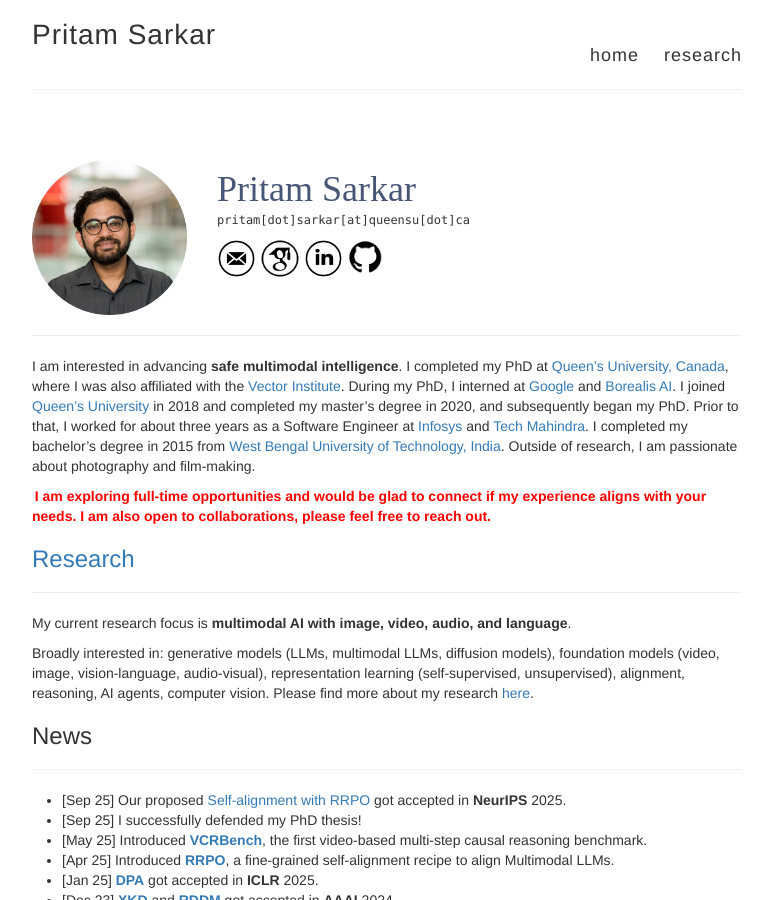
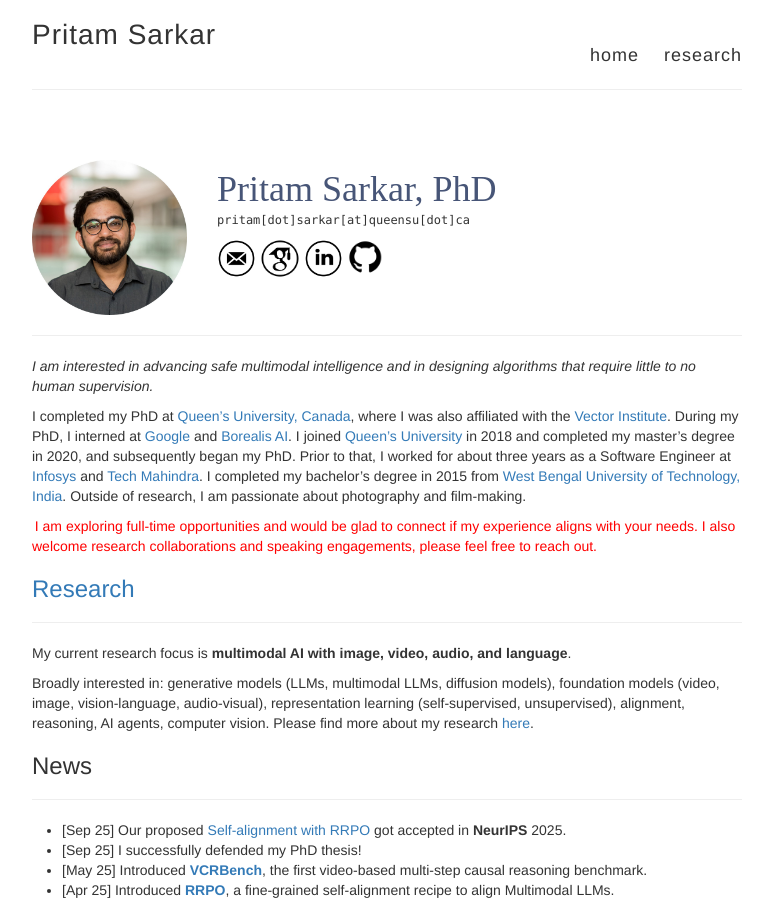
Before and after one commit to pritamqu/pritamqu.github.io, a Jekyll site: the page built from index.md, in a window 1280 px wide and 900 px high. Shown: the whole window, without its empty margins (253-1024 px from the left). Built offline with Jekyll 4.4.1, drawn with Linux system fonts in a browser that asks for light colours.

Commit message:
minor update

```diff
--- a/index.md
+++ b/index.md
@@ -13,7 +13,7 @@ permalink: /
         <h4>
             <!-- <strong> -->
             <span style="color: rgb(71, 85, 119); font-family: 'Caveat'; font-size: 36px;">
-                Pritam Sarkar
+                Pritam Sarkar, PhD
             </span><br>
             <!-- <span style="font-size: 16px;">
                 Ph.D. Candidate at Queen&apos;s University, Canada<br>
@@ -41,15 +41,15 @@ permalink: /
 
 <a name="/news"></a>
 
-I am interested in advancing **safe multimodal intelligence**.
+*I am interested in advancing safe multimodal intelligence and in designing algorithms that require little to no human supervision.*
+
 I completed my PhD at [Queen’s University, Canada](https://queensu.ca/), where I was also affiliated with the [Vector Institute](https://vectorinstitute.ai/).
 During my PhD, I interned at [Google](https://research.google/) and [Borealis AI](https://www.borealisai.com/). I joined [Queen's University](https://queensu.ca/) in 2018 and completed my master's degree in 2020, and subsequently began my PhD. Prior to that, I worked for about three years as a Software Engineer at [Infosys](https://www.infosys.com/) and [Tech Mahindra](https://www.techmahindra.com/). I completed my bachelor's degree in 2015 from [West Bengal University of Technology, India](/). Outside of research, I am passionate about photography and film-making.
 
-<p><strong><mark class="red">
-<!-- I am on the job market for a full-time role as a researcher.  -->
-I am exploring full-time opportunities and would be glad to connect if my experience aligns with your needs. I am also open to collaborations, please feel free to reach out.
-<!-- Here is my <a href="resume.pdf" target="_blank">resume</a>. -->
-</mark></strong></p>
+<p><mark class="red">
+I am exploring full-time opportunities and would be glad to connect if my experience aligns with your needs.
+I also welcome research collaborations and speaking engagements, please feel free to reach out.
+</mark></p>
 
 ### [Research](./research.md)
 <hr>
```
